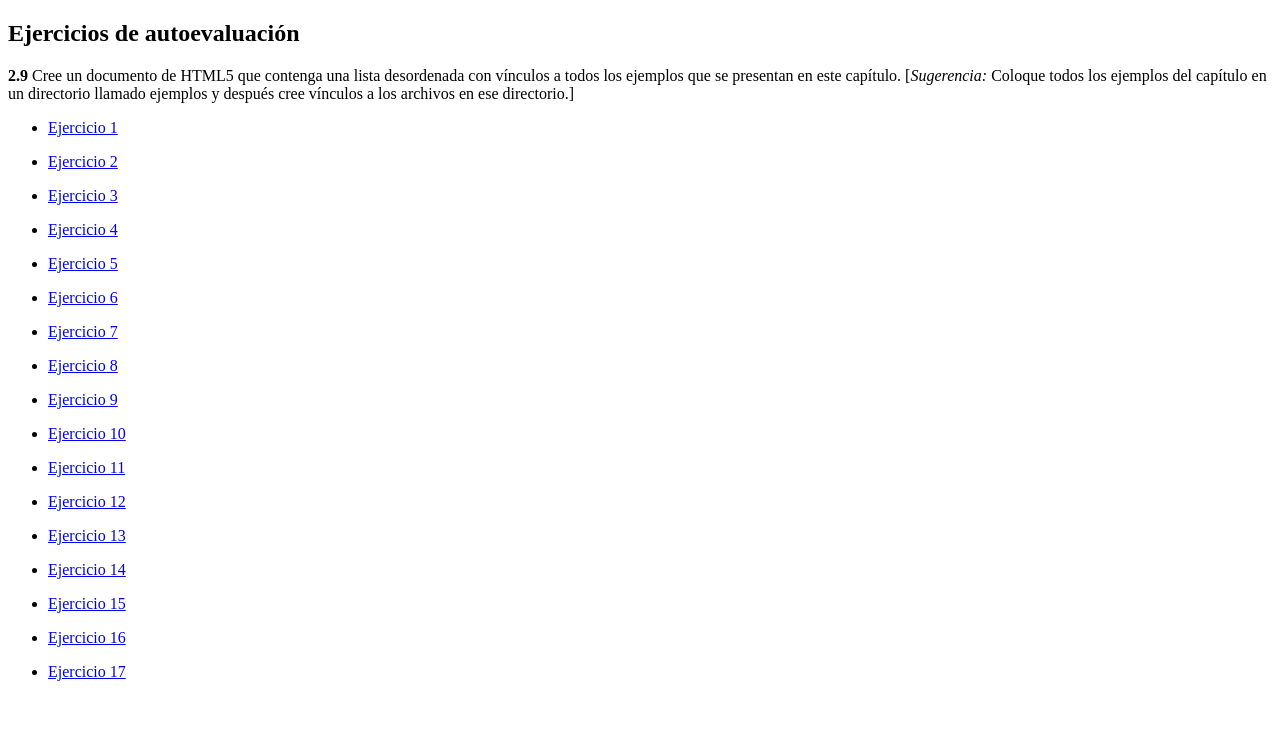
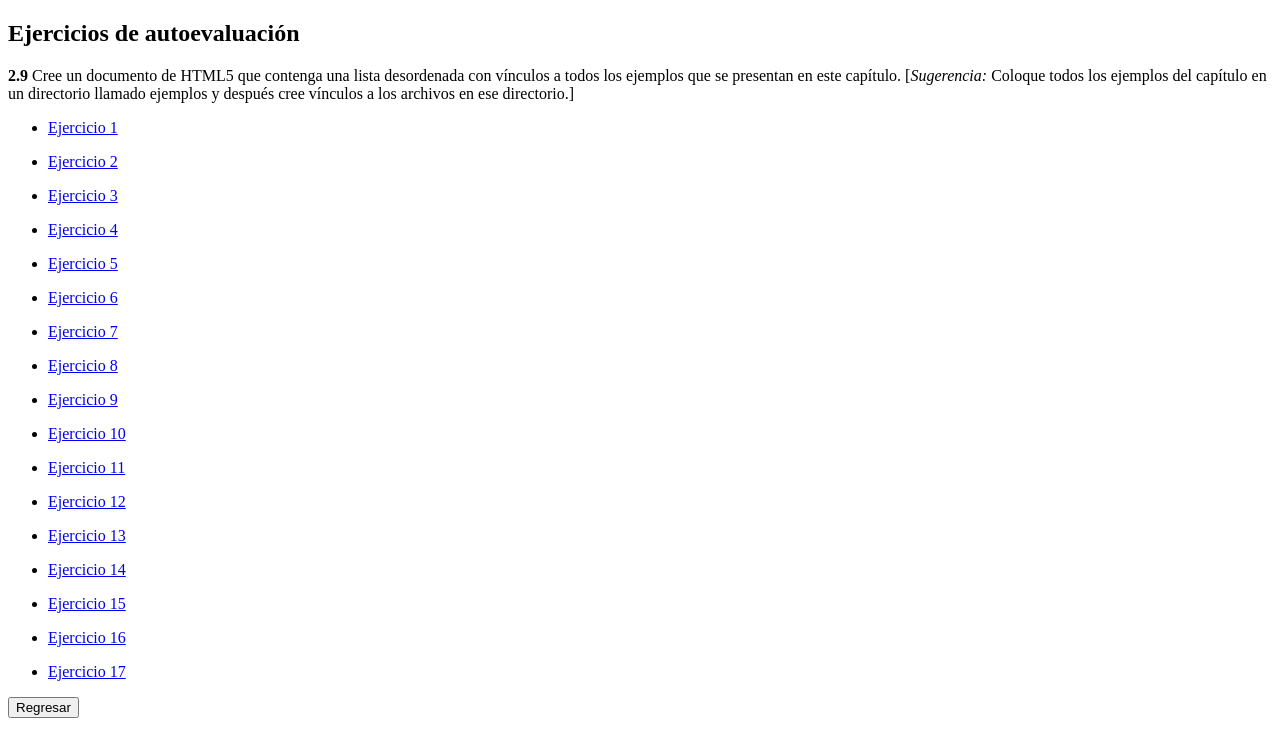
Before and after one commit to AdrianSH65/Tarea1-HTML, a plain HTML site: page Capitulo2/Ejercicios/Ejercicio9.html in a window 1280 px wide. Drawn offline with Linux system fonts and the light colour scheme.

Commit message:
Update Ejercicio9.html

```diff
--- a/Capitulo2/Ejercicios/Ejercicio9.html
+++ b/Capitulo2/Ejercicios/Ejercicio9.html
@@ -36,5 +36,6 @@
             <li><p><a href ="Ejercicio16.html">Ejercicio 16</a></p></li>
             <li><p><a href ="Ejercicio17.html">Ejercicio 17</a></p></li>
         </ul>
+        <input type="button" onclick="history.back()" name="Regresar" value="Regresar">
     </body>
 </html>
```
